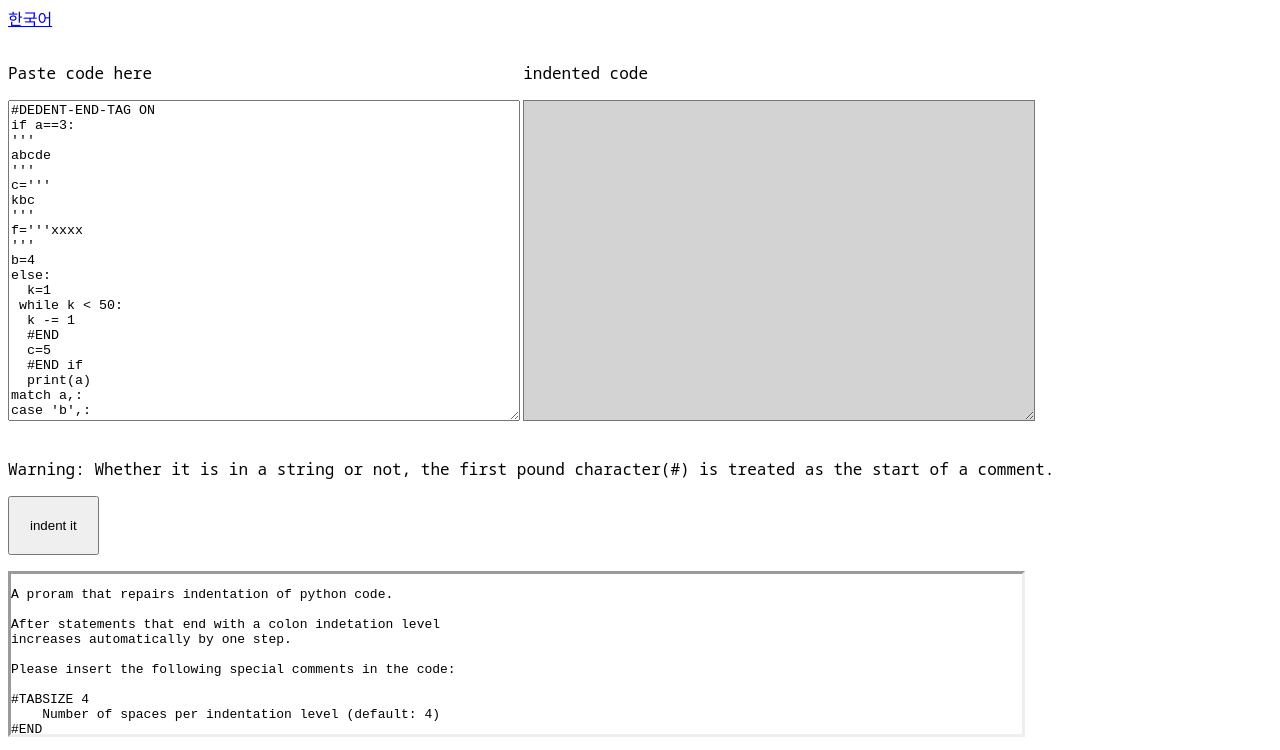
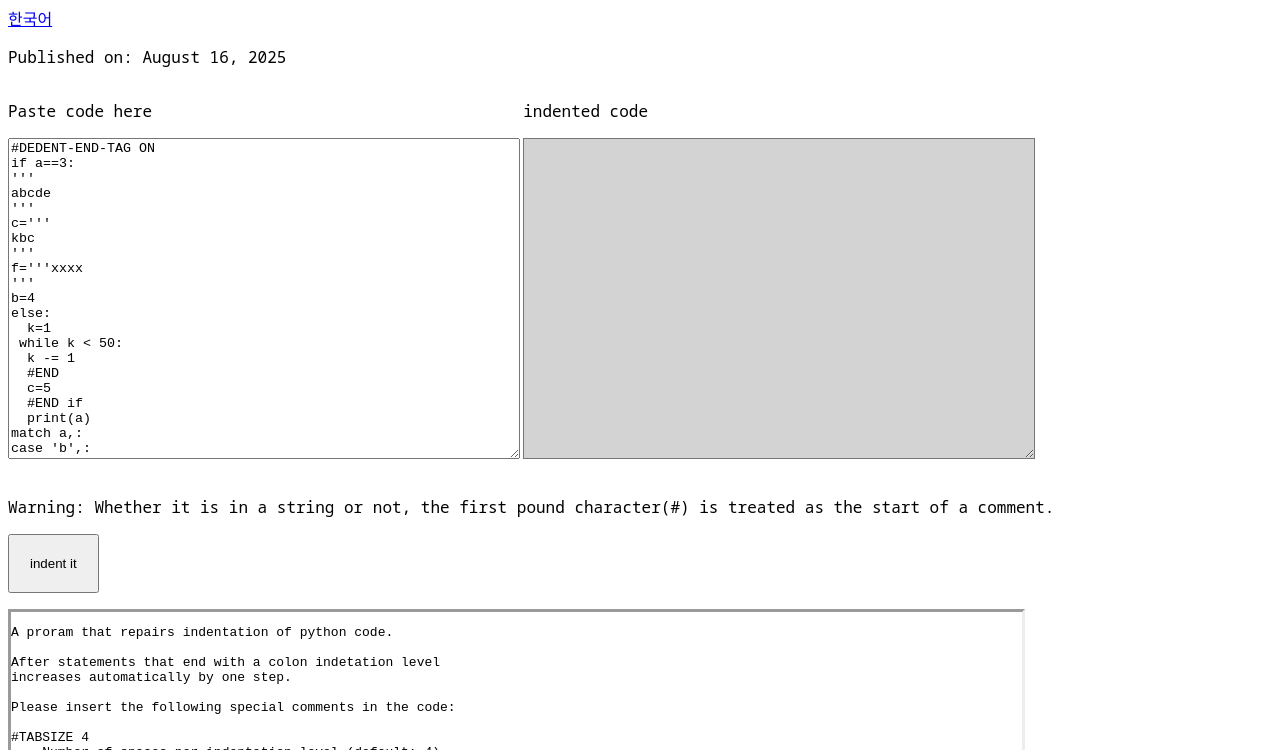
Before and after one commit to yssgo/pydent-eng, a plain HTML site: page index.html in a window 1280 px wide. Shown: the part 80-830 px from the top of the page. Drawn offline with Linux system fonts and the light colour scheme; a web font is replaced by a local one.

Commit message:
Update index.html

```diff
--- a/index.html
+++ b/index.html
@@ -12,6 +12,7 @@
     </div>
     <div>
         <p><a href="https://yssgo.github.io/pydent-kor/">한국어</a></p>
+        <p>Published on: <time datetime="2025-08-16">August 16, 2025</time></p>
     </div>
     <div id="#wrap">
     <div class="flow">
```
